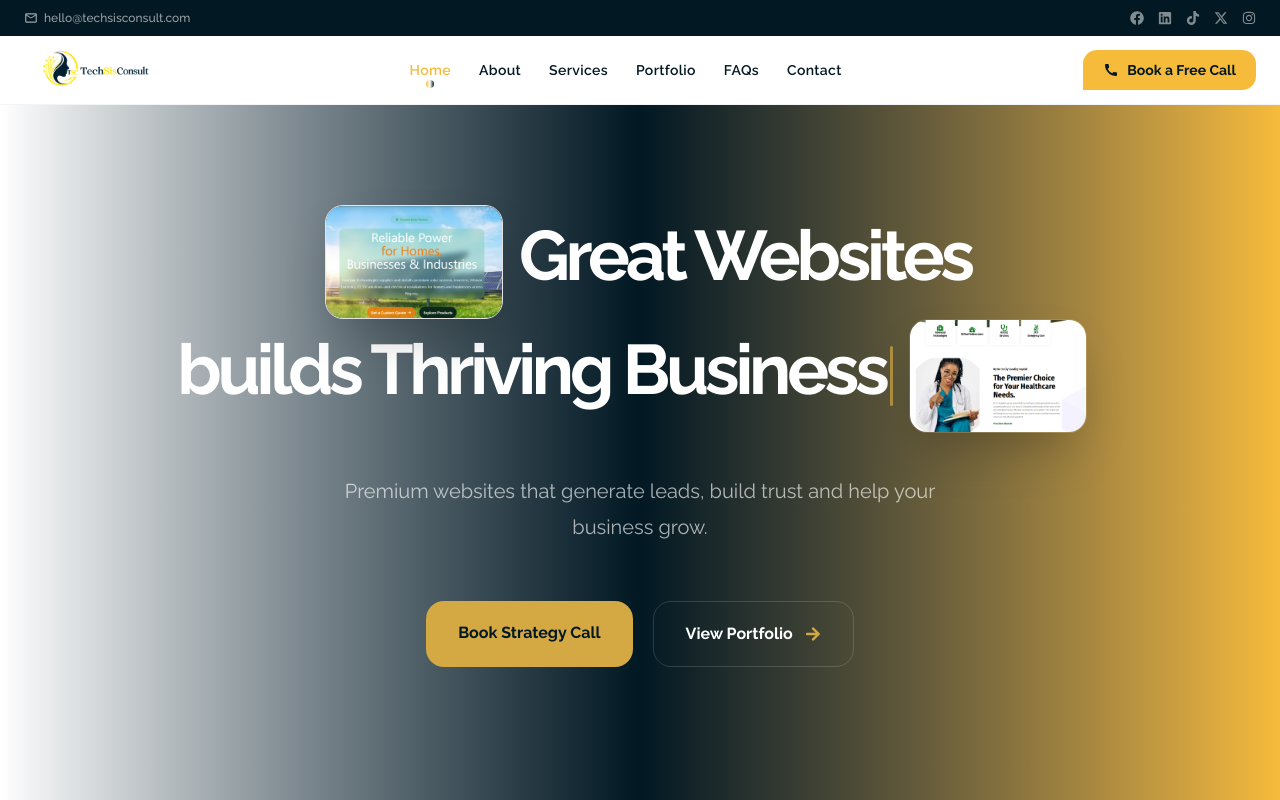
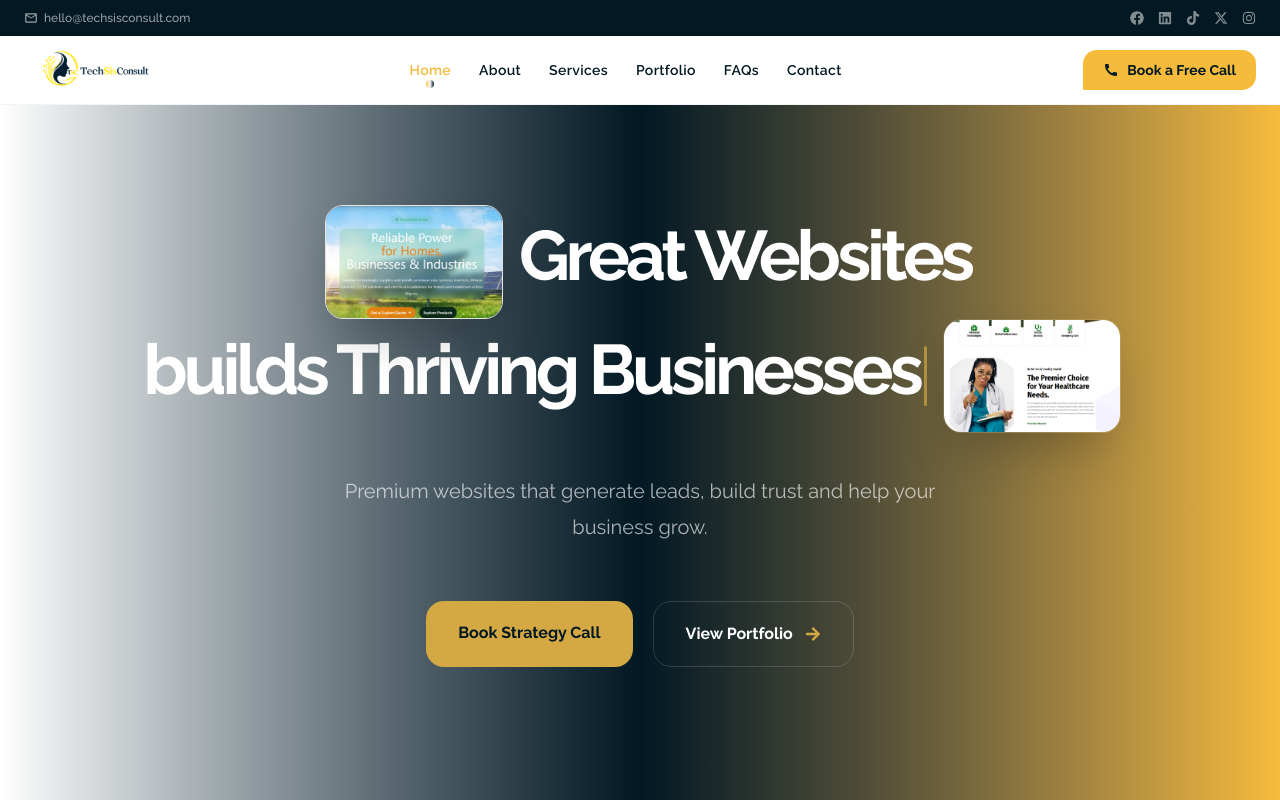
Before and after one commit to TechSisConsult/tech-sis-consult, a Next.js app: page / in a window 1280 px wide. Shown: the top 800 px of the page. Built offline with nearby package versions, Linux system fonts and the light colour scheme; no server answers; grey boxes are pictures that could not be loaded.

Commit message:
Change business to businesses

```diff
--- a/src/components/home/Hero.tsx
+++ b/src/components/home/Hero.tsx
@@ -55,7 +55,7 @@ function Cursor({ visible }: { visible: boolean }) {
 
 export default function Hero() {
   const LINE_1 = 'Great Websites';
-  const LINE_2 = 'builds Thriving Business';
+  const LINE_2 = 'builds Thriving Businesses';
 
   /* type line 1 first, then line 2 */
   const { displayed: text1, done: done1 } = useTypewriter(LINE_1, 60, 700);
```
